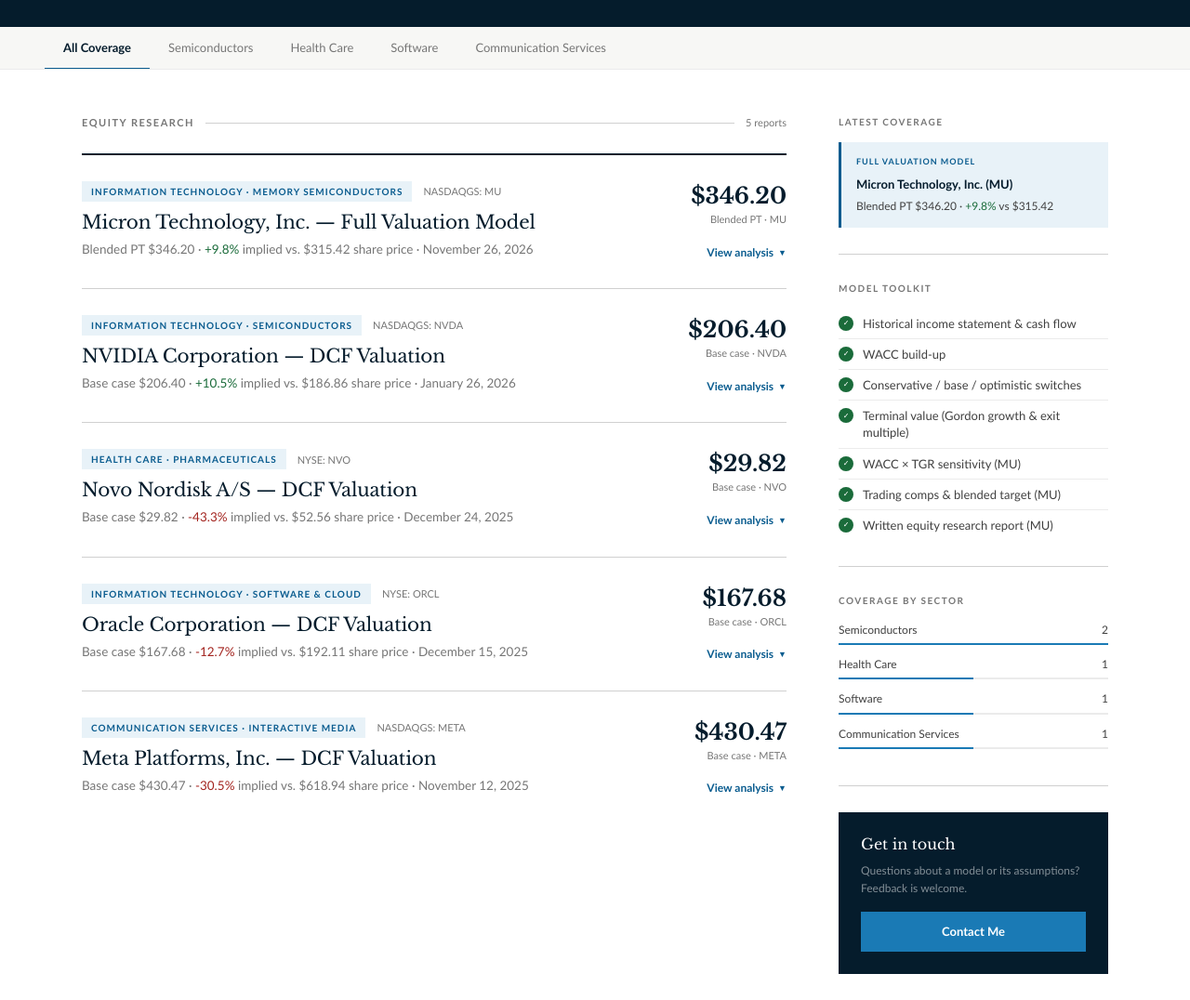
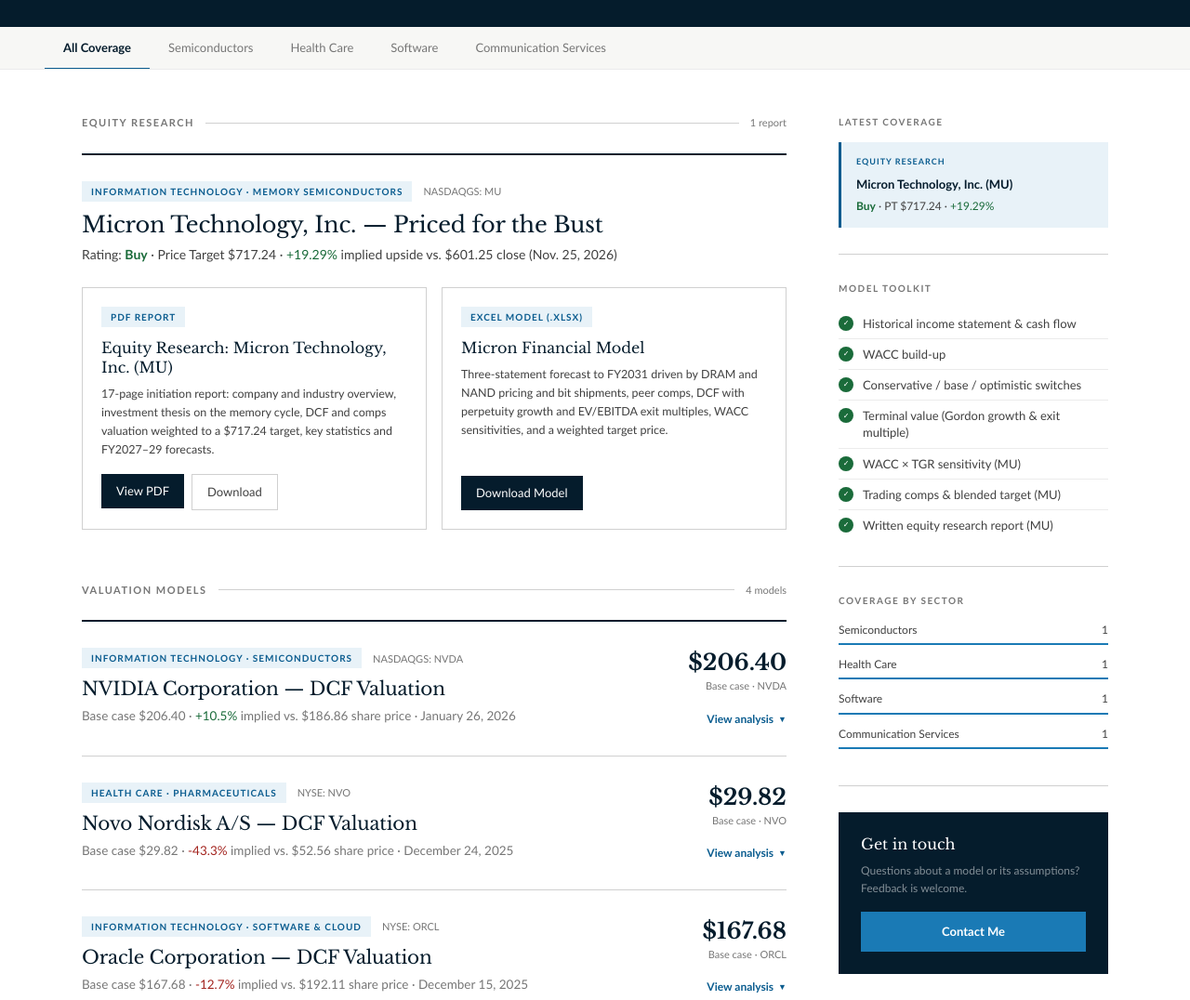
Before and after one commit to tw-finance/tw-finance.github.io, a plain HTML site: page index.html in a window 1280 px wide. Shown: the part 420-1496 px from the top of the page at 93% size. Drawn offline with nearby package versions, Linux system fonts and the light colour scheme.

Commit message:
Add files via upload

```diff
--- a/index.html
+++ b/index.html
@@ -104,6 +104,13 @@ a { color:inherit; }
 .model-card p { font-size:12.5px; color:var(--gray-700); line-height:1.6; margin-bottom:16px; flex:1; }
 .btn-dark { display:inline-block; align-self:flex-start; padding:8px 16px; background:var(--navy); color:#fff; text-decoration:none; font-size:13px; transition:background .15s; }
 .btn-dark:hover { background:var(--blue); }
+.btn-ghost { display:inline-block; padding:8px 16px; border:1px solid var(--gray-300); color:var(--gray-700); text-decoration:none; font-size:13px; transition:background .15s; }
+.btn-ghost:hover { background:var(--gray-100); }
+.btn-row { display:flex; gap:8px; flex-wrap:wrap; }
+.feature { border-top:2px solid var(--navy); padding-top:28px; }
+.feature-title { font-size:24px; }
+.feature-sub { font-size:14px; color:var(--gray-700); margin-bottom:24px; }
+.section-gap { margin-top:56px; }
 .model-meta { font-size:11px; color:var(--gray-500); font-style:italic; margin-top:10px; }
 
 /* Sidebar */
@@ -192,8 +199,40 @@ a { color:inherit; }
 
 <main class="main-wrap">
   <div>
+    <!-- ============ Featured equity research ============ -->
     <div class="section-label" id="coverage">
       <span class="section-label-text">Equity Research</span>
+      <span class="section-label-rule"></span>
+      <span class="section-label-count">1 report</span>
+    </div>
+    <div class="feature">
+      <div class="tag-row"><span class="pill">Information Technology · Memory Semiconductors</span><span class="date-tag">NASDAQGS: MU</span></div>
+      <h2 class="card-title feature-title">Micron Technology, Inc. — Priced for the Bust</h2>
+      <div class="feature-sub">Rating: <span class="up"><b>Buy</b></span> · Price Target $717.24 · <span class="up">+19.29%</span> implied upside vs. $601.25 close (Nov. 25, 2026)</div>
+      <div class="model-grid">
+        <div class="model-card">
+          <span class="pill">PDF Report</span>
+          <h4>Equity Research: Micron Technology, Inc. (MU)</h4>
+          <p>17-page initiation report: company and industry overview, investment thesis on the memory cycle, DCF and comps valuation weighted to a $717.24 target, key statistics and FY2027–29 forecasts.</p>
+          <div class="btn-row">
+            <a class="btn-dark" href="Micron%20Technology%20(NASDAQ%20MU)%20-%20Equity%20Research%20Report.pdf" target="_blank" rel="noopener">View PDF</a>
+            <a class="btn-ghost" href="Micron%20Technology%20(NASDAQ%20MU)%20-%20Equity%20Research%20Report.pdf" download>Download</a>
+          </div>
+        </div>
+        <div class="model-card">
+          <span class="pill">Excel Model (.xlsx)</span>
+          <h4>Micron Financial Model</h4>
+          <p>Three-statement forecast to FY2031 driven by DRAM and NAND pricing and bit shipments, peer comps, DCF with perpetuity growth and EV/EBITDA exit multiples, WACC sensitivities, and a weighted target price.</p>
+          <div class="btn-row">
+            <a class="btn-dark" href="Micron%20Technology%20(NASDAQ%20MU)%20-%20Financial%20Model.xlsx" download>Download Model</a>
+          </div>
+        </div>
+      </div>
+    </div>
+
+    <!-- ============ Valuation model library ============ -->
+    <div class="section-label section-gap" id="library">
+      <span class="section-label-text">Valuation Models</span>
       <span class="section-label-rule"></span>
       <span class="section-label-count" id="count"></span>
     </div>
@@ -204,9 +243,9 @@ a { color:inherit; }
     <div class="sidebar-section">
       <div class="sidebar-title">Latest Coverage</div>
       <div class="callout">
-        <div class="callout-label">Full Valuation Model</div>
+        <div class="callout-label">Equity Research</div>
         <div class="callout-title">Micron Technology, Inc. (MU)</div>
-        <div class="callout-meta">Blended PT $346.20 · <span class="up">+9.8%</span> vs $315.42</div>
+        <div class="callout-meta"><span class="up"><b>Buy</b></span> · PT $717.24 · <span class="up">+19.29%</span></div>
       </div>
     </div>
 
@@ -257,37 +296,6 @@ a { color:inherit; }
    base:true is the headline number. "models" become download cards
    (files live in the /models folder next to this page). */
 const ENTRIES = [
-  {
-    company: "Micron Technology, Inc.", ticker: "NASDAQGS: MU",
-    sector: "Semiconductors", industry: "Information Technology · Memory Semiconductors",
-    title: "Full Valuation Model", date: "November 26, 2026",
-    price: 315.42, metricLabel: "Blended PT",
-    cases: [
-      { name: "Bear case (DCF)", value: 231.13 },
-      { name: "Base case (DCF)", value: 337.74 },
-      { name: "Bull case (DCF)", value: 444.55 },
-      { name: "DCF implied price", value: 328.05 },
-      { name: "Trading comps implied price", value: 364.34 },
-      { name: "Blended target price (DCF + comps)", value: 346.20, base: true }
-    ],
-    assumptions: [
-      "WACC 12.38% (built from FactSet screen; FactSet WACC 12.35%)",
-      "Terminal value via exit multiple off FY2028 base year",
-      "Unlevered FCF from a full forecast with operating NWC at ~22% of sales",
-      "Target price is a 50/50 blend of DCF and trading comps"
-    ],
-    extra: "Earlier standalone DCF (Jan 22, 2026, $397.58 price): low $338.31 · mid $412.46 · high $460.33 · \"crazy-rich\" $546.98.",
-    models: [
-      { label: "PDF Report", name: "Equity Research: Micron Technology (MU)", file: "Micron Technology (NASDAQ MU) - Equity Research Report.pdf", view: true,
-        desc: "Full written equity research report on Micron Technology (NASDAQ: MU)." },
-      { label: "Excel Model (.xlsx)", name: "Micron Financial Model", file: "Micron Technology (NASDAQ MU) - Financial Model.xlsx",
-        desc: "Financial model supporting the Micron equity research report." },
-      { label: "Excel Model (.xlsx)", name: "Micron Full Valuation Model", file: "MU-Full-Valuation-Model.xlsx",
-        desc: "Inputs, FactSet WACC build, operating forecast, DCF with sensitivity, bear/base/bull scenarios, trading comps, segment and industry analysis." },
-      { label: "Excel Model (.xlsx)", name: "Micron DCF (January 2026)", file: "MU-DCF.xlsx",
-        desc: "Four-scenario DCF with WACC × terminal growth sensitivity grid, historical and forecast income statement, cash flow and balance sheet." }
-    ]
-  },
   {
     company: "NVIDIA Corporation", ticker: "NASDAQGS: NVDA",
     sector: "Semiconductors", industry: "Information Technology · Semiconductors",
@@ -375,8 +383,7 @@ const pct = (v, p) => { const x = (v / p - 1) * 100; return `<span class="${x >=
 const sectors = [...new Set(ENTRIES.map(e => e.sector))];
 let active = "All";
 
-const nModels = ENTRIES.reduce((n, e) => n + e.models.filter(m => !m.view).length, 0);
-$("hero-stats").innerHTML = [[ENTRIES.length, "Companies"], [nModels, "Models"], [ENTRIES.reduce((n, e) => n + e.models.filter(m => m.view).length, 0), "Research Reports"]]
+$("hero-stats").innerHTML = [[ENTRIES.length + 1, "Companies"], [ENTRIES.length + 1, "Models"], [1, "Equity Report"]]
   .map(([v, l]) => `<div class="hero-stat"><div class="hero-stat-val">${v}</div><div class="hero-stat-lbl">${l}</div></div>`).join("");
 
 $("filters").innerHTML = ["All", ...sectors].map(c =>
@@ -437,7 +444,7 @@ function card(e) {
 
 function render() {
   const list = ENTRIES.filter(e => active === "All" || e.sector === active);
-  $("count").textContent = `${list.length} ${list.length === 1 ? "report" : "reports"}`;
+  $("count").textContent = `${list.length} ${list.length === 1 ? "model" : "models"}`;
   $("cards").innerHTML = list.map(card).join("");
 }
 $("cards").addEventListener("click", e => {
```
